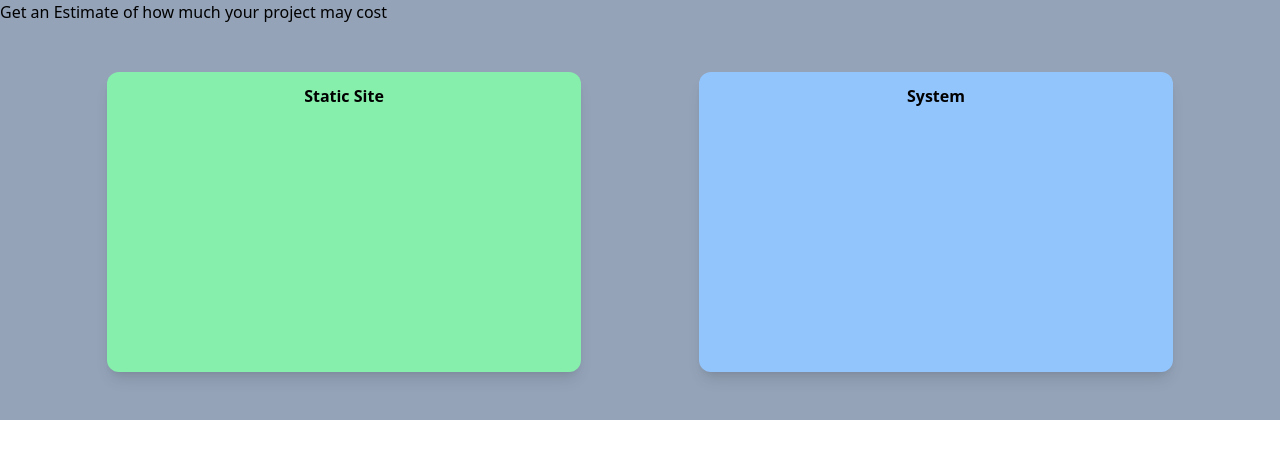
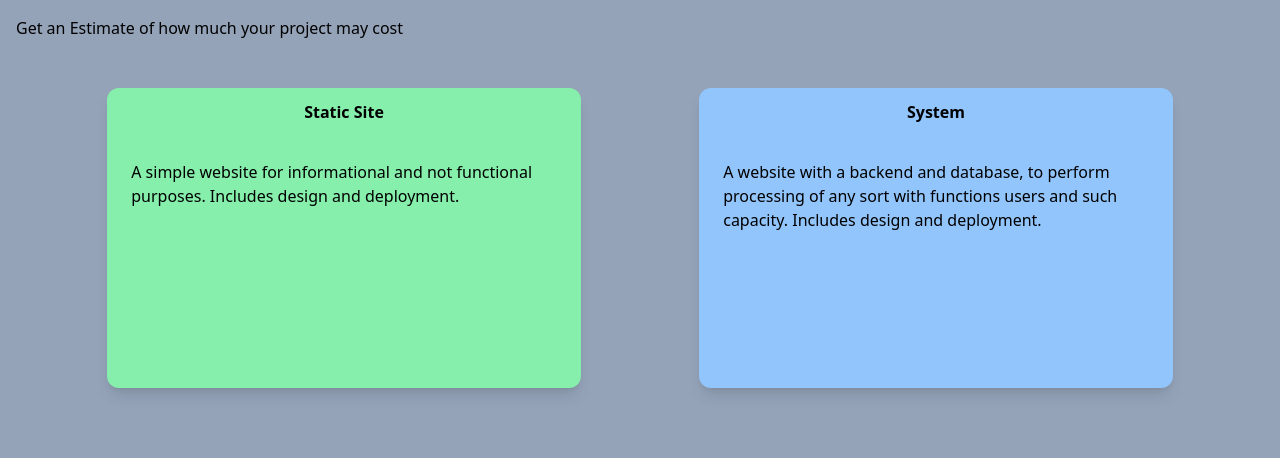
Before and after one commit to KaputoKalan/kaldo_website, a Next.js app: page /calculator in a window 1280 px wide. Shown: the top 458 px of the page. Built offline with nearby package versions, Linux system fonts and the light colour scheme.

Commit message:
more work

```diff
--- a/app/components/CalculationSelector.tsx
+++ b/app/components/CalculationSelector.tsx
@@ -4,30 +4,39 @@ import { motion } from 'framer-motion'
 
 export default function CalculationSelector() {
   return (
-    <div>
-      <h1 className=" bg-slate-400">
+    <div className="bg-slate-400 min-h-screen">
+      <h1 className=" pt-4 pl-4 ">
         Get an Estimate of how much your project may cost
       </h1>
-      <div className="flex min-w-full flex-row  p-12 justify-around bg-slate-400 ">
+      <div className="flex min-w-full flex-row  p-12 justify-around ">
         <motion.div
-          className="min-h-[300px] min-w-[40%] cursor-pointer rounded-xl shadow-lg bg-green-300 flex flex-col items-center"
+          className="min-h-[300px] w-[40%] cursor-pointer rounded-xl shadow-lg bg-green-300 flex flex-col items-center"
           whileHover={{
             scale: 1.1,
             transition: { duration: 0.4 },
           }}
           whileTap={{ scale: 0.9 }}
         >
-          <h1 className="p-3 font-bold">Static Site</h1>
+          <h1 className="p-3 font-bold ">Static Site</h1>
+          <p className="p-6">
+            A simple website for informational and not functional purposes.
+            Includes design and deployment.
+          </p>
         </motion.div>
         <motion.div
-          className="min-h-[300px] min-w-[40%] cursor-pointer rounded-xl shadow-lg bg-blue-300 flex flex-col items-center"
+          className="min-h-[300px] w-[40%] cursor-pointer rounded-xl shadow-lg bg-blue-300 flex flex-col items-center"
           whileHover={{
             scale: 1.1,
             transition: { duration: 0.4 },
           }}
           whileTap={{ scale: 0.9 }}
         >
-          <h1 className="p-3 font-bold">System</h1>
+          <h1 className="p-3 font-bold ">System</h1>
+          <p className="p-6">
+            A website with a backend and database, to perform processing of any
+            sort with functions users and such capacity. Includes design and
+            deployment.
+          </p>
         </motion.div>
       </div>
     </div>
```
